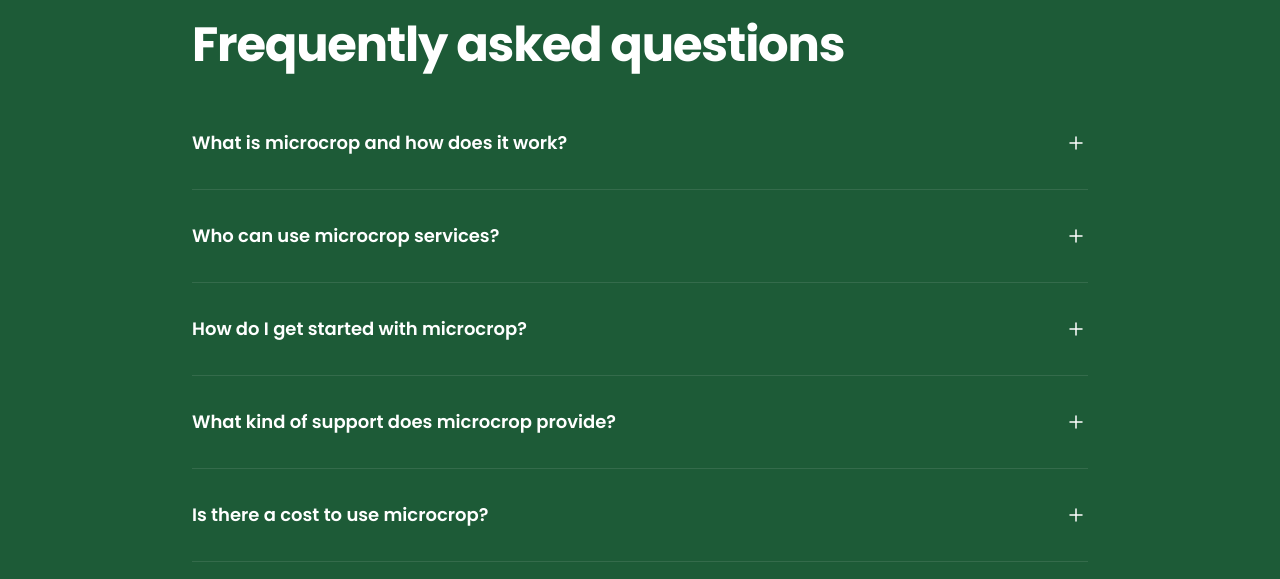
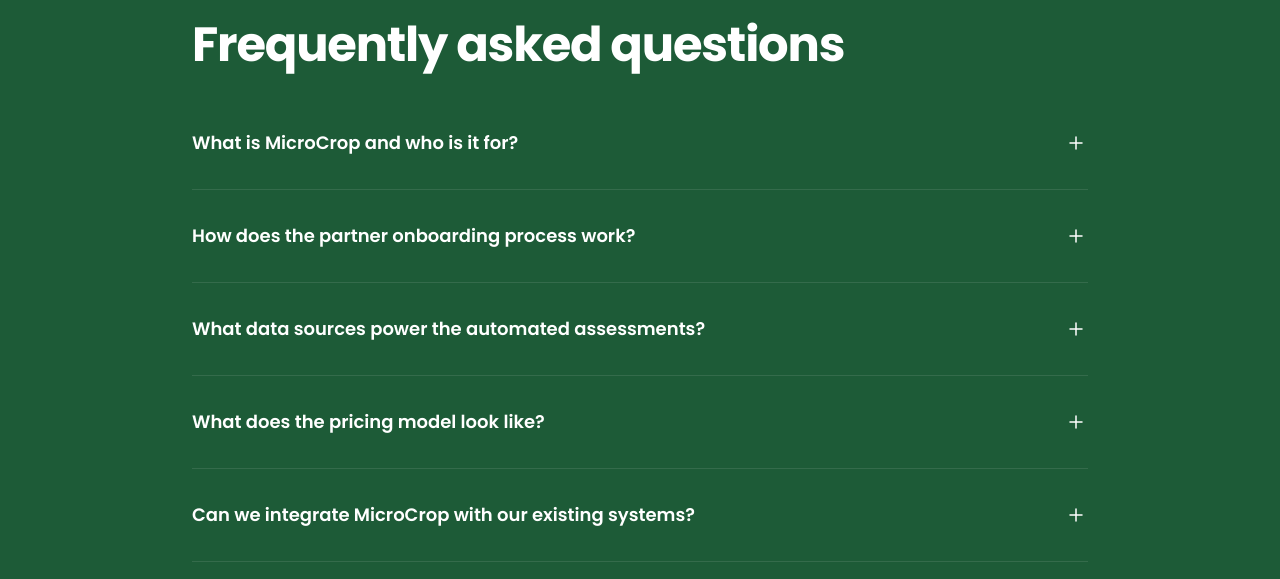
Before and after one commit to Microcrop-Protocol/micro-crop-1, a Next.js app: page / in a window 1280 px wide. Shown: the part 8020-8599 px from the top of the page. Built offline with nearby package versions, Linux system fonts and the light colour scheme.

Commit message:
refactor: rewrite FAQs for B2B partner audience
Replace farmer-facing questions with partner-focused ones covering
platform overview, onboarding process, data sources, pricing model,
and API integration capabilities.

```diff
--- a/components/Faqs.tsx
+++ b/components/Faqs.tsx
@@ -5,29 +5,29 @@
 
 const faqs = [
     {
-        question: "What is microcrop and how does it work?",
+        question: "What is MicroCrop and who is it for?",
         answer:
-            "Microcrop is a platform that connects smallholder farmers with agricultural experts and resources. We provide tools for crop management, market access, and financial services to help farmers maximize their yields and income.",
+            "MicroCrop is a B2B infrastructure platform that enables insurance companies, agricultural cooperatives, agri-lenders, MFIs, and NGOs to offer parametric crop insurance to smallholder farmers across Africa. We provide the technology stack — you bring the distribution.",
     },
     {
-        question: "Who can use microcrop services?",
+        question: "How does the partner onboarding process work?",
         answer:
-            "Microcrop is designed for smallholder farmers, agricultural cooperatives, and farming communities. Whether you're growing vegetables, grains, or cash crops, our platform can help you improve productivity and connect with buyers.",
+            "Our team sets up your organization on the platform, deploys a dedicated on-chain risk pool on Base, and configures your white-label environment. From there, you can add staff accounts, import farmers (individually or in bulk with KYC), and define your coverage parameters. Most partners are operational within weeks.",
     },
     {
-        question: "How do I get started with microcrop?",
+        question: "What data sources power the automated assessments?",
         answer:
-            "Getting started is simple! Sign up on our platform, complete your farmer profile, and you'll gain access to our network of agricultural experts, training resources, and marketplace connections. Our support team is available to guide you through the process.",
+            "We combine Chainlink oracles, WeatherXM ground weather stations, and satellite imagery from Planet and Sentinel to deliver accurate, automated crop damage assessments. When predefined triggers are met, smart contracts automatically process payouts — no manual claims required.",
     },
     {
-        question: "What kind of support does microcrop provide?",
+        question: "What does the pricing model look like?",
         answer:
-            "We offer comprehensive support including agronomic advice, weather forecasts, pest and disease management guidance, market price information, and connections to input suppliers. Our team of agricultural experts is always ready to help you succeed.",
+            "MicroCrop charges a simple platform fee on premiums, auto-collected on-chain. Partners set their own premium pricing for farmers. There are no hidden fees — the revenue model is fully transparent and verifiable on the blockchain. Contact us for details on pricing.",
     },
     {
-        question: "Is there a cost to use microcrop?",
+        question: "Can we integrate MicroCrop with our existing systems?",
         answer:
-            "We offer various subscription tiers to meet different needs. Basic services are available at an affordable rate, with premium features for those who want advanced analytics and personalized consultation. Contact our team to learn more about pricing options.",
+            "Yes. MicroCrop is API-first with a RESTful API for custom frontend integrations. You can build on top of our infrastructure using your own interfaces, or use our ready-made dashboards. We also support CSV exports for compliance and reporting needs.",
     },
 ]
 
```
